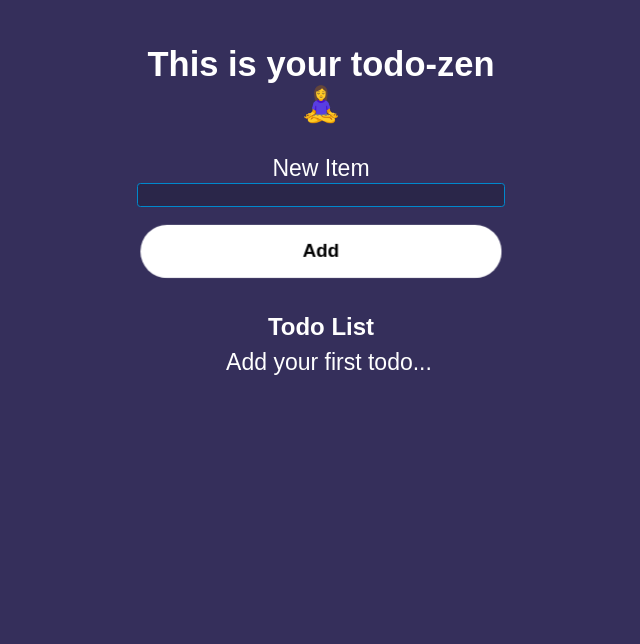
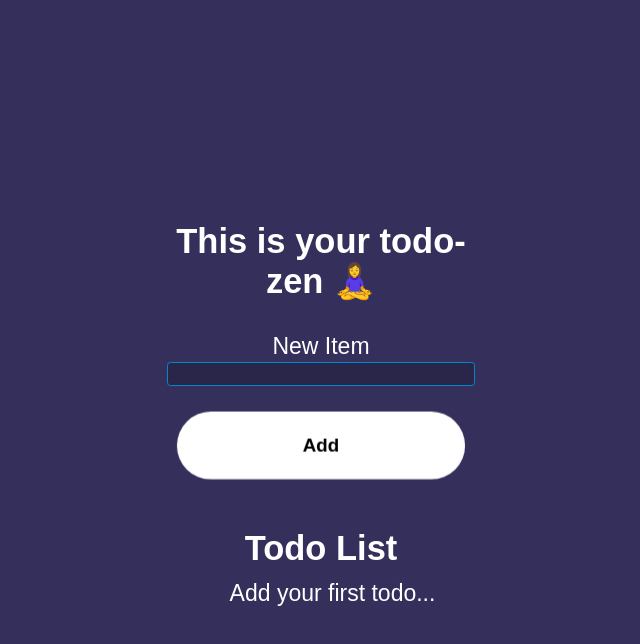
Before and after one commit to dgorik/todo-react, a React (Vite) app: page / in a window 1280 px wide. Shown: the top 644 px of the page, without its empty margins (319-959 px from the left). Built offline with nearby package versions, Linux system fonts and the light colour scheme.

Commit message:
centered the div and changed the title

```diff
--- a/src/styles.css
+++ b/src/styles.css
@@ -3,6 +3,7 @@
     box-sizing: border-box;
 }
 
+html,
 body {
     background: #352f5b;
     color: #fff;
@@ -10,6 +11,14 @@ body {
     max-width: 400px;
     padding: 1rem;
     margin: auto;
+    height: 100%;
+    display: flex;
+}
+
+#root {
+    display: flex;
+    flex-direction: column;
+    justify-content: center;
 }
 
 .new-item-form {
```
